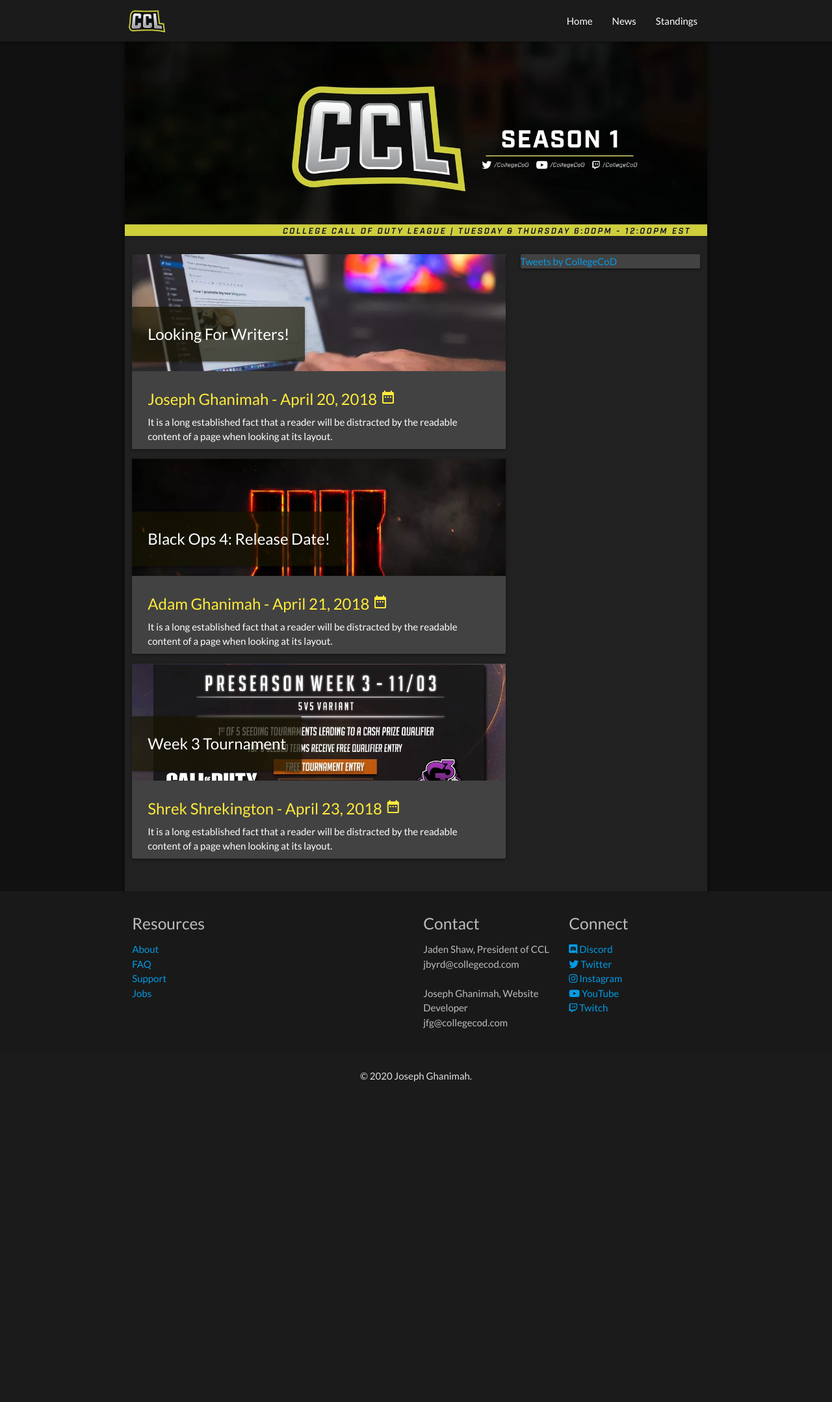
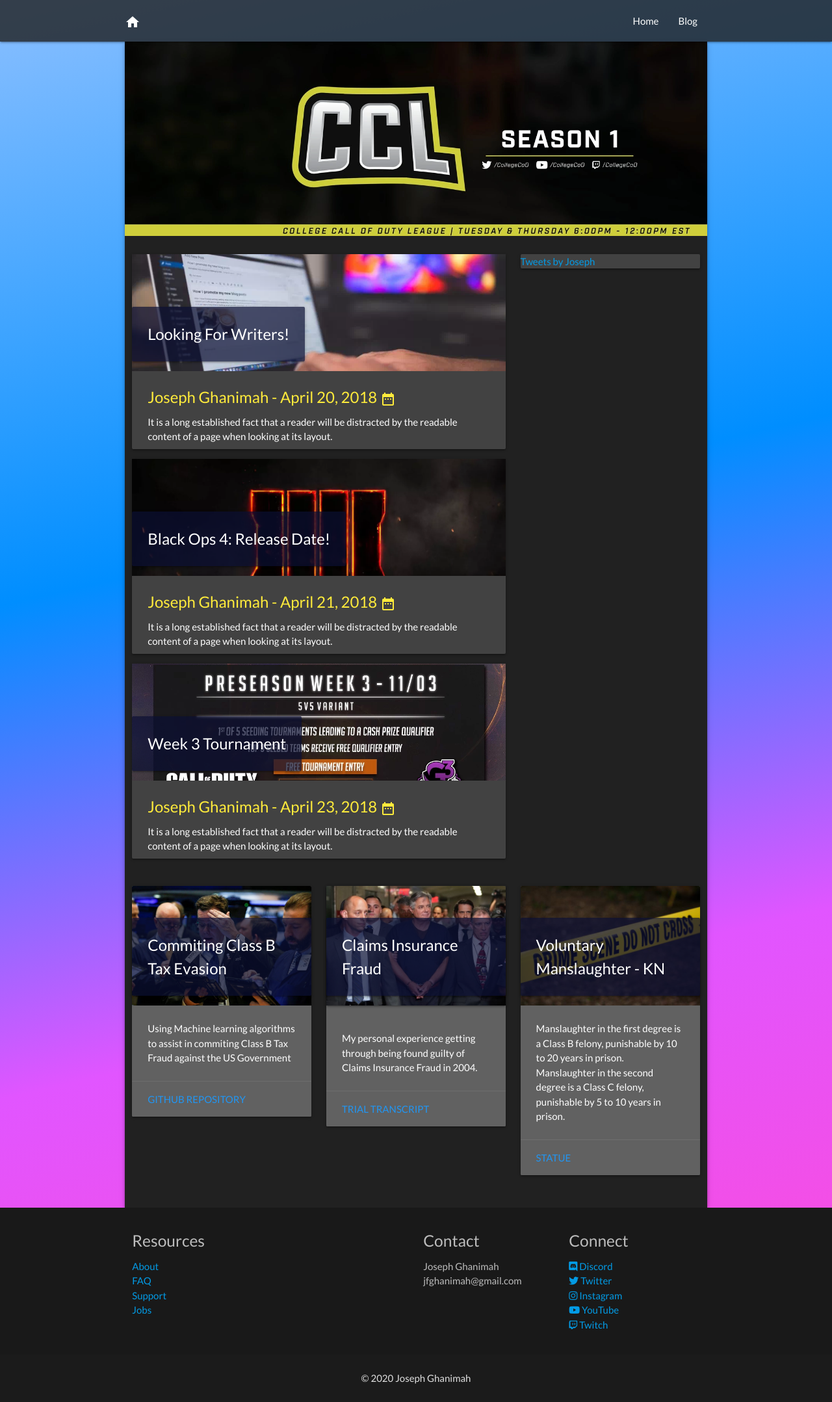
Before and after one commit to Jfghanimah/josephghanimah.com, a Flask app: page / in a window 1280 px wide. Shown: the whole page at 65% size. Before the commit the page ends 1664 px from the top, so only its background shows below. Run offline with Flask 2, Linux system fonts and the light colour scheme; some libraries are stand-ins or nearby versions.

Commit message:
playing around with main page

```diff
--- a/app/main/routes.py
+++ b/app/main/routes.py
@@ -18,7 +18,7 @@
     },
     {
         "id" : 2,
-        "author": 'Adam Ghanimah',
+        "author": 'Joseph Ghanimah',
         "type": 'blog',
         "title": 'Black Ops 4: Release Date!',
         "content": """It is a long established fact that a reader will be distracted
@@ -29,7 +29,7 @@
     },
     {
         "id" : 3,
-        "author": 'Shrek Shrekington',
+        "author": 'Joseph Ghanimah',
         "type": 'image',
         "title": 'Week 3 Tournament',
         "content": """It is a long established fact that a reader will be distracted
@@ -41,12 +41,8 @@
 ]
 
 
+@main.route("/index")
+@main.route("/home")
 @main.route("/")
-@main.route("/home")
-@main.route("/index")
 def home():
-    return render_template("home.html", posts=posts, title='Home')
-
-@main.route("/sample")
-def sample():
-    return render_template("sample.html", title="Sample")
+    return render_template("home.html", posts=posts)
--- a/app/static/styles/style.css
+++ b/app/static/styles/style.css
@@ -3,10 +3,8 @@
   display: flex;
   min-height: 100vh;
   flex-direction: column;
-  background-color: rgb(16, 17, 16);
-
-  /*background-image: url("../images/reapreatingbackground.gif");
-  background-repeat: repeat;*/
+  background: rgb(255,74,214);
+  background: linear-gradient(347deg, rgba(255,74,214,1) 0%, rgba(225,85,255,1) 31%, rgba(0,142,255,1) 62%, rgba(138,191,255,1) 100%);
 }
 
 main {
@@ -14,7 +12,7 @@
 }
 
 .transparent-1 {
-  background-color: rgba(24, 21, 0, 0.700)
+  background-color: rgba(10, 15, 50, 0.700)
 }
 
 img {
@@ -30,10 +28,6 @@
   transition-duration: 0.35s;
 }
 
-#sign-in-button:hover {
-  background-color: rgba(50, 210, 255, 0.4);
-  transition-duration: 0.35s;
-}
 
 li.top a.active {
   background-color: rgb(100, 0, 150, 0.70);
@@ -44,15 +38,7 @@
   color: #000 !important;
 }
 
-/*Black color to the text*/
-
-/* .tabs .tab a:hover {
-  background-color: #eee !important;
-  color: #000 !important;
-} */
-
 /*Text color on hover*/
-
 .tabs .tab a:focus {
   background-color: #eee !important;
   color: #000 !important;
@@ -64,26 +50,22 @@
 }
 
 /*Text color on hover*/
-
 .tabs .tab a.active {
   background-color: #888 !important;
   color: #000 !important;
 }
 
 /*Background and text color when a tab is active*/
-
 .tabs .indicator {
   background-color: #000 !important;
 }
 
 /*Color of underline*/
-
 a.disabled {
   color: grey;
 }
 
 /* Checkbox login / register page */
-
 [type="checkbox"].filled-in:checked+span:not(.lever):after {
   top: 0;
   width: 20px;
@@ -101,181 +83,10 @@
   font-size: inherit;
 }
 
+.material-icons {
+  vertical-align: middle;
+}
+
 .page-footer {
   background-color: rgb(25, 25, 25) !important;
 }
-
-
-
-/*
-new goodies
-new goodies
-new goodies
-new goodies
-new goodies
-new goodies
-new goodies
-new goodies
-*/
-
-
-#bracket {
-  background-color: #e1e1e1;
-  background-color: rgba(225, 225, 225, 0.9);
-  padding-top: 10px;
-  padding-left: 50px;
-  font-size: 15px;
-  padding: 10px 0;
-}
-
-
-.champion {
-  float: left;
-  display: block;
-  width: 16%;
-  -webkit-flex-direction: row;
-  flex-direction: row;
-  -webkit-align-self: center;
-  align-self: center;
-  margin-top: -15px;
-  text-align: center;
-  padding: 230px 0\9;
-}
-
-
-.champion i {
-  color: #a0a6a8;
-  font-size: 45px;
-  padding: 10px 0;
-}
-
-
-.round {
-  width: 80%;
-  width: 30.8333%\4;
-}
-
-
-.matchup {
-  margin: 0;
-  width: 100%;
-  padding: 10px 0;
-  height: 60px;
-  -webkit-transition: all 0.2s;
-  transition: all .5;
-}
-
-
-.score {
-  font-size: 15px;
-  text-transform: uppercase;
-  color:rgb(112, 23, 153);
-  font-family: 'Roboto Condensed', sans-serif;
-  width: 25px;
-  height: 25px;
-  float: right;
-  right: -5px;
-  padding-left: 8px;
-  border: 1px solid rgb(0, 0, 0);
-  position: relative;
-  z-index: 10;
-}
-s
-.score:after {
-  content: ' ';
-  display: block;
-  position: absolute;
-  top: 0px;
-  left: 10px;
-  right: 0px;
-  bottom: 2px;
-  z-index: -1;
-}
-
-.team {
-  padding: 0 5px;
-  margin: 3px 0;
-  height: 25px;
-  line-height: 25px;
-  white-space: nowrap;
-  overflow: hidden;
-  position: relative;
-}
-
-
-.round-one .matchup {
-  margin: 0;
-  height: 60px;
-  padding: 10px 0;
-}
-
-
-.round-two .matchup {
-  margin: 0;
-  height: 60px;
-  padding: 50px 0;
-}
-
-
-.round-three .matchup {
-  margin: 0;
-  height: 60px;
-  padding: 100px 0;
-}
-
-
-.round-four .matchup {
-  margin: 0;
-  height: 60px;
-  padding: 200px 0;
-}
-
-
-.round-details {
-  font-family: 'Roboto Condensed', sans-serif;
-  font-size: 13px;
-  color: rgb(112, 23, 153);
-  text-transform: uppercase;
-  text-align: center;
-  height: 40px;
-}
-
-
-.champion li,
-.round li {
-  background-color: #fff;
-  box-shadow: none;
-  opacity: 0.45;
-}
-
-
-.current li {
-  opacity: 1;
-}
-
-
-.winner{
-  opacity: 1;
-}
-
-.winner span.score{
-  background-color:rgb(141, 233, 132);
-  font-weight: bold;
-}
-
-.winner span.score:after{
-  background-color:rgb(141, 233, 132);
-
-}
-
-
-.current li.team {
-  background-color: #fff;
-  box-shadow: 0 1px 4px rgba(0, 0, 0, 0.1);
-  opacity: 1;
-}
-
-
-.final {
-  margin: 4.5em 0;
-}
--- a/app/templates/base.html
+++ b/app/templates/base.html
@@ -5,19 +5,18 @@
 
   <meta http-equiv="Content-Type" content="text/html; charset=UTF-8" />
   <meta name="viewport" content="width=device-width, initial-scale=1, maximum-scale=1.0" />
-  <meta name="theme-color" content="#7e57c2" />
-  <meta name="description" content="G3 Circuit is a Call of Duty PC League
-  committed to providing the best platform for competitive players to compete at the highest level." />
+  <meta name="theme-color" content="#a185ff" />
+  <meta name="description" content="Personal website to showcase me!" />
 
   {% if title %}
-  <title>College CoD - {{title}}</title>
+    <title>Joseph Ghanimah | {{title}}</title>
   {% else %}
-  <title>College CoD League</title>
+    <title>Joseph Ghanimah</title>
   {% endif %}
 
 
   <!-- Icon for top of the page -->
-  <link rel="icon" type="image/x-icon" href="{{ url_for('static',filename='ccl-favicon.ico') }}">
+  <link rel="icon" type="image/x-icon" href="{{ url_for('static',filename='favicon.ico') }}">
   <!-- Google fonts API -->
   <link href="https://fonts.googleapis.com/css?family=Lato" rel="stylesheet">
   <!-- Materialize CSS  -->
@@ -40,12 +39,10 @@
       <nav role="navigation">
         <div class="nav-wrapper container">
 
-          <a id="logo-container" href="{{ url_for('main.home') }}" class="brand-logo"><img width="68" height="68"
-              src="{{ url_for('static',filename='images/CCL cutout.webp') }}"></a>
+          <a class="top large material-icons" href="{{ url_for('main.home') }}">home</a>
           <ul class="top right hide-on-med-and-down">
             <li class="top"><a href="{{ url_for('main.home') }}">Home</a></li>
-            <li class="top"><a href="{{ url_for('main.home') }}">News</a></li>
-            <li class="top"><a href="{{ url_for('main.home') }}">Standings</a></li>
+            <li class="top"><a href="{{ url_for('main.home') }}">Blog</a></li>
           </ul>
 
 
@@ -58,6 +55,7 @@
     <!-- Mobile navbar -->
     <ul id="nav-mobile" class="sidenav" id="mobile-links">
       <li><a href="{{ url_for('main.home') }}">Home</a></li>
+      <li class="top"><a href="{{ url_for('main.home') }}">Blog</a></li>
     </ul>
 
 
@@ -105,11 +103,8 @@
         <div class="col l3 s12">
           <h5 class="grey-text text-lighten-1">Contact</h5>
           <ul>
-            <li class="grey-text text-lighten-1">Jaden Shaw, President of CCL</li>
-            <li class="grey-text text-lighten-1">jbyrd@collegecod.com</li>
-            <br>
-            <li class="grey-text text-lighten-1">Joseph Ghanimah, Website Developer</li>
-            <li class="grey-text text-lighten-1">jfg@collegecod.com</li>
+            <li class="grey-text text-lighten-1">Joseph Ghanimah</li>
+            <li class="grey-text text-lighten-1">jfghanimah@gmail.com</li>
           </ul>
         </div>
         <div class="col l3 s12">
@@ -131,7 +126,7 @@
     </div>
     <div style="text-align:center;" class="footer-copyright">
       <div style="text-align:center;" class="container grey-text text-lighten-2">
-        <p> © 2020 Joseph Ghanimah. </p>
+        <p> © 2020 Joseph Ghanimah</p>
       </div>
     </div>
   </footer>
--- a/app/templates/home.html
+++ b/app/templates/home.html
@@ -4,9 +4,16 @@
 <!-- Main picture -->
 
 <div class="z-depth-2 container grey darken-4">
+
+
   <img width="100%" src="{{ url_for('static',filename='images/CCL banner.webp') }}">
   <div class="section">
 
+
+
+
+
+    <!-- Updates (Blog and twitter) -->
     <div class="row">
 
       <!-- Blog Section   -->
@@ -41,15 +48,64 @@
       <!-- Twitter Section   -->
       <div class="col s4 ">
         <div class="card grey darken-3">
-          <a class="twitter-timeline" data-dnt="true" data-height="1000" data-theme="dark"
+          <a class="twitter-timeline" data-dnt="true" data-height="925" data-theme="dark"
             data-chrome="transparent noscrollbar nofooter" data-link-color="#ffdb59"
-            href="https://twitter.com/CollegeCoD?ref_src=twsrc%5Etfw">Tweets by CollegeCoD</a>
+            href="https://twitter.com/DrDoughnutDude?ref_src=twsrc%5Etfw">Tweets by Joseph</a>
           <script async src="https://platform.twitter.com/widgets.js" charset="utf-8"></script>
         </div>
       </div>
 
     </div>
 
+
+    <div class="row">
+      <div class="col s12 m4">
+        <div class="card grey darken-2 hoverable">
+          <div class="card-image">
+            <img src="static/images/tax.jpg">
+            <span class="card-title card white-text transparent-1">Commiting Class B Tax Evasion</span>
+          </div>
+          <div class="card-content white-text">
+            <p>Using Machine learning algorithms to assist in commiting Class B Tax Fraud against the US Government</p>
+          </div>
+          <div class="card-action">
+            <a class="blue-text" href="#">Github Repository</a>
+          </div>
+        </div>
+      </div>
+
+      <div class="col s12 m4">
+        <div class="card grey darken-2 hoverable">
+          <div class="card-image card white-text transparent-1">
+            <img src="static/images/fraud.jpg">
+            <span class="card-title card white-text transparent-1">Claims Insurance Fraud</span>
+          </div>
+          <div class="card-content white-text">
+            <p>My personal experience getting through being found guilty of Claims Insurance Fraud in 2004.</p>
+          </div>
+          <div class="card-action">
+            <a class="blue-text" href="#">Trial Transcript</a>
+          </div>
+        </div>
+      </div>
+
+      <div class="col s12 m4">
+        <div class="card grey darken-2 hoverable">
+          <div class="card-image">
+            <img src="static/images/manslaughter.jpg">
+            <span class="card-title card white-text transparent-1">Voluntary Manslaughter - KN</span>
+          </div>
+          <div class="card-content white-text">
+            <p>Manslaughter in the first degree is a Class B felony, punishable by 10 to 20 years in prison.
+              Manslaughter in the second degree is a Class C felony, punishable by 5 to 10 years in prison.</p>
+          </div>
+          <div class="card-action">
+            <a class="blue-text" href="#">Statue</a>
+          </div>
+        </div>
+      </div>
+    </div>
+
   </div>
 </div>
 {% endblock content %}
```
Also changed, not shown: app/static/favicon.ico, app/static/images/bnet100x100.png (deleted), app/static/images/fraud.jpg (added), app/static/images/josephghanimah-headshot.jpg (added), app/static/images/manslaughter.jpg (added), app/static/images/project1.webp (added), app/static/images/tax.jpg (added).
